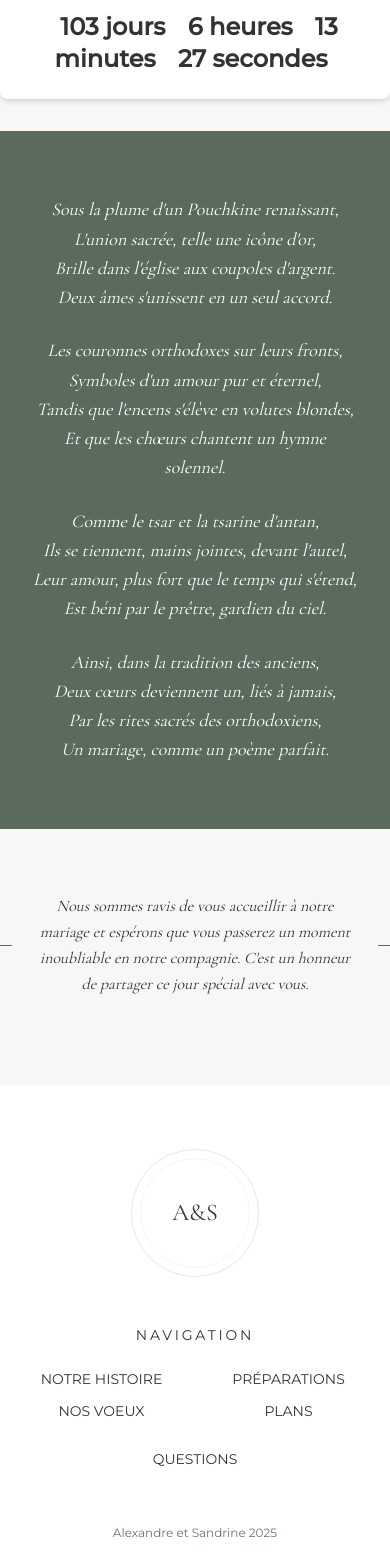
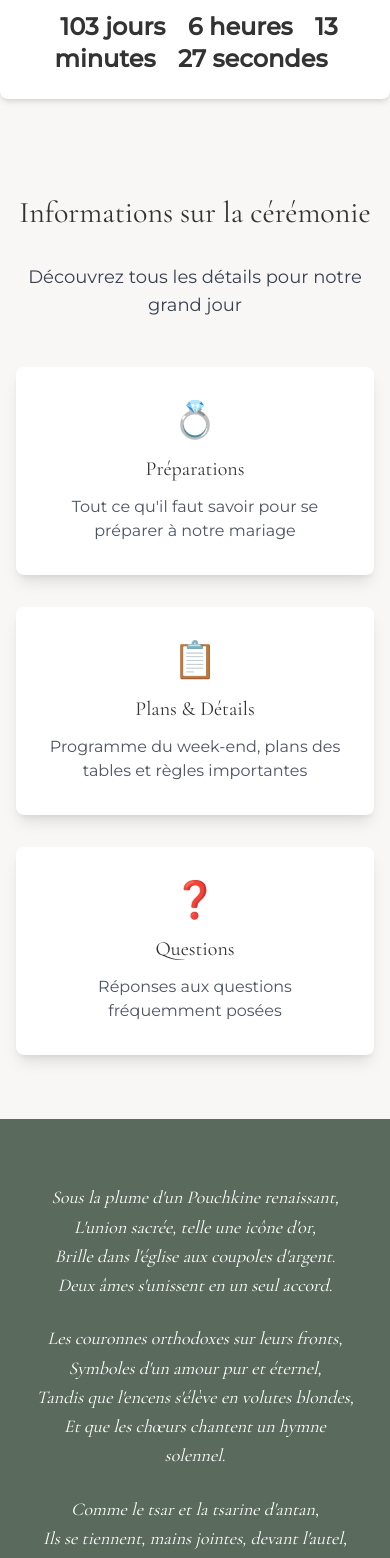
Before and after one commit to Agontchi/weddingsandrinealexandre, a Next.js app: page / in a window 390 px wide. Shown: the part 2060-3618 px from the top of the page. Built offline with nearby package versions, Linux system fonts and the light colour scheme.

Commit message:
feat: add ceremony info section, gift guidelines, and remove history/vows links

```diff
--- a/src/app/ceremonie/plans/page.tsx
+++ b/src/app/ceremonie/plans/page.tsx
@@ -530,6 +530,31 @@ export default function PlansPage() {
               </div>
 
             </div>
+
+            {/* Gifts Questions */}
+            <div className="mb-12 mt-12">
+              <h2 className="font-serif text-3xl mb-8 text-center">Cadeaux</h2>
+
+              <div className="space-y-6">
+                <div className="bg-primary text-white p-6 rounded-lg">
+                  <h3 className="font-semibold text-xl mb-3">Que pouvons-nous vous offrir comme cadeau ?</h3>
+                  <p className="mb-4">
+                    Comme vous le savez peut-être, nous vivons à Montréal — ce qui rend les valises (et les retours !) un peu compliqués…
+                  </p>
+                  <p className="mb-4">
+                    Nous vous demandons simplement d&apos;éviter les objets physiques,
+                    car nous ne pourrons malheureusement pas les emporter avec nous.
+                  </p>
+                  <p className="mb-4">
+                    Une cagnotte sera mise à disposition.
+                    Elle nous aidera à réaliser un projet qui nous tient à cœur (comme notre voyage de noces, ou notre futur chez-nous).
+                  </p>
+                  <p>
+                    Nous vous remercions pour votre générosité!
+                  </p>
+                </div>
+              </div>
+            </div>
           </div>
         </div>
       </section>
--- a/src/app/components/Footer.tsx
+++ b/src/app/components/Footer.tsx
@@ -19,8 +19,8 @@ export default function Footer() {
             <h3 className="uppercase tracking-widest text-sm font-sans mb-6">Navigation</h3>
             <div className="grid grid-cols-2 gap-4">
               <div>
-                <Link href="/pages/notre-histoire" className="block text-sm mb-3 uppercase hover:text-gray-500">Notre Histoire</Link>
-                <Link href="/pages/nos-voeux" className="block text-sm mb-3 uppercase hover:text-gray-500">Nos Voeux</Link>
+                {/* <Link href="/pages/notre-histoire" className="block text-sm mb-3 uppercase hover:text-gray-500">Notre Histoire</Link>
+                <Link href="/pages/nos-voeux" className="block text-sm mb-3 uppercase hover:text-gray-500">Nos Voeux</Link> */}
               </div>
               <div>
                 <Link href="/ceremonie/preparations" className="block text-sm mb-3 uppercase hover:text-gray-500">Préparations</Link>
--- a/src/app/components/Navbar.tsx
+++ b/src/app/components/Navbar.tsx
@@ -14,8 +14,8 @@ export default function Navbar() {
           {/* Desktop Navigation - Left */}
           <div className="hidden md:flex items-center space-x-8">
             <Link href="/" className="nav-link hover:text-gray-400">Home</Link>
-            <Link href="/pages/notre-histoire" className="nav-link hover:text-gray-400">Notre Histoire</Link>
-            <Link href="/pages/nos-voeux" className="nav-link hover:text-gray-400">Nos Voeux</Link>
+            {/* <Link href="/pages/notre-histoire" className="nav-link hover:text-gray-400">Notre Histoire</Link>
+            <Link href="/pages/nos-voeux" className="nav-link hover:text-gray-400">Nos Voeux</Link> */}
           </div>
 
           {/* Always Centered Logo */}
@@ -77,7 +77,7 @@ export default function Navbar() {
               >
                 Home
               </Link>
-              <Link
+              {/* <Link
                 href="/pages/notre-histoire"
                 className="nav-link block py-2 text-primary hover:text-gray-500"
                 onClick={() => setMobileMenuOpen(false)}
@@ -90,7 +90,7 @@ export default function Navbar() {
                 onClick={() => setMobileMenuOpen(false)}
               >
                 Nos Voeux
-              </Link>
+              </Link> */}
               <Link
                 href="/ceremonie/preparations"
                 className="nav-link block py-2 text-primary hover:text-gray-500"
--- a/src/app/page.tsx
+++ b/src/app/page.tsx
@@ -96,6 +96,45 @@ export default function Home() {
       {/* Countdown Timer */}
       <CountdownTimer />
 
+      {/* Ceremony Links Section */}
+      <section className="py-16 bg-light">
+        <div className="container-custom">
+          <div className="max-w-4xl mx-auto text-center">
+            <h2 className="font-serif text-3xl md:text-4xl mb-8 text-primary">Informations sur la cérémonie</h2>
+            <p className="text-lg mb-12 text-gray-700">Découvrez tous les détails pour notre grand jour</p>
+
+            <div className="grid grid-cols-1 md:grid-cols-3 gap-8">
+              {/* Preparations Link */}
+              <Link href="/ceremonie/preparations" className="group">
+                <div className="bg-white p-8 rounded-lg shadow-lg hover:shadow-xl transition-all duration-300 hover:-translate-y-1">
+                  <div className="text-4xl mb-4">💍</div>
+                  <h3 className="font-serif text-xl mb-3 text-primary group-hover:text-secondary transition-colors">Préparations</h3>
+                  <p className="text-gray-600">Tout ce qu'il faut savoir pour se préparer à notre mariage</p>
+                </div>
+              </Link>
+
+              {/* Plans Link */}
+              <Link href="/ceremonie/plans" className="group">
+                <div className="bg-white p-8 rounded-lg shadow-lg hover:shadow-xl transition-all duration-300 hover:-translate-y-1">
+                  <div className="text-4xl mb-4">📋</div>
+                  <h3 className="font-serif text-xl mb-3 text-primary group-hover:text-secondary transition-colors">Plans & Détails</h3>
+                  <p className="text-gray-600">Programme du week-end, plans des tables et règles importantes</p>
+                </div>
+              </Link>
+
+              {/* Questions Link */}
+              <Link href="/ceremonie/questions" className="group">
+                <div className="bg-white p-8 rounded-lg shadow-lg hover:shadow-xl transition-all duration-300 hover:-translate-y-1">
+                  <div className="text-4xl mb-4">❓</div>
+                  <h3 className="font-serif text-xl mb-3 text-primary group-hover:text-secondary transition-colors">Questions</h3>
+                  <p className="text-gray-600">Réponses aux questions fréquemment posées</p>
+                </div>
+              </Link>
+            </div>
+          </div>
+        </div>
+      </section>
+
       {/* Poem Section */}
       <section className="py-16 bg-secondary text-white">
         <div className="container-custom">
```
